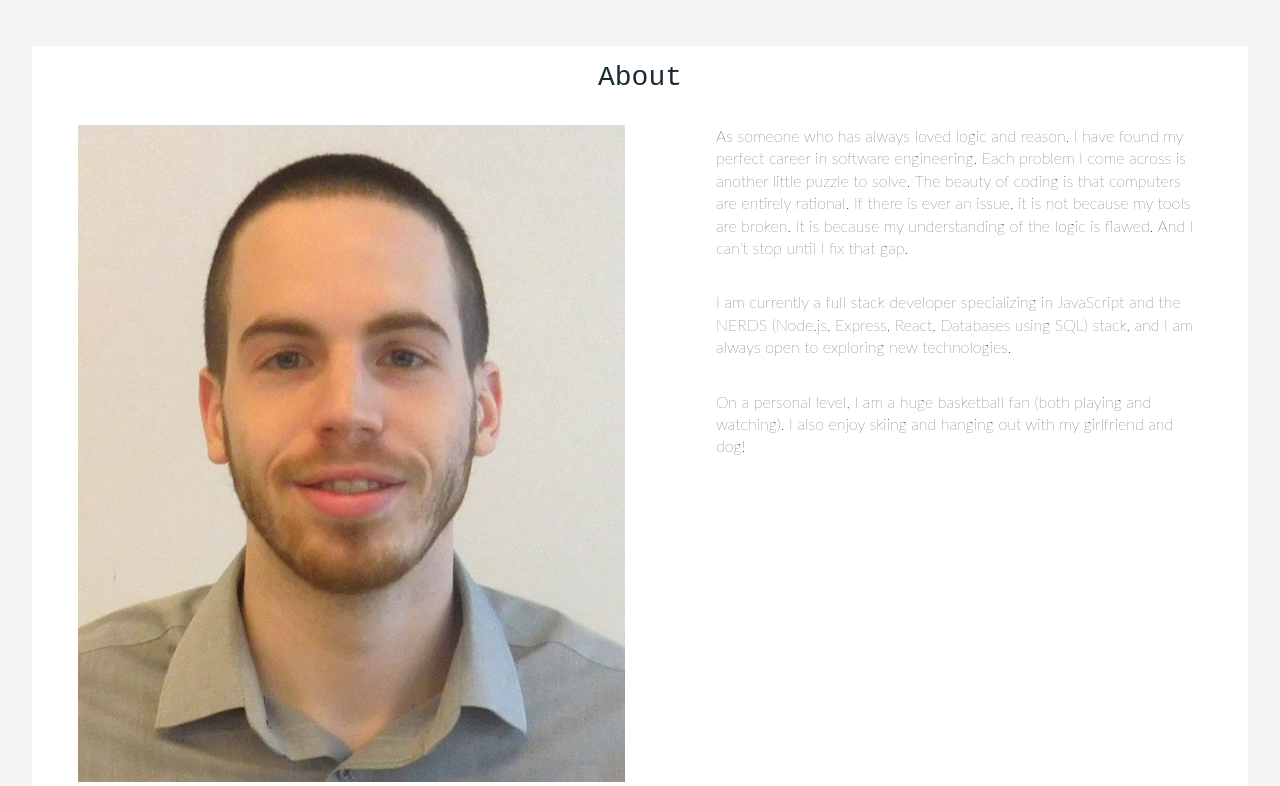
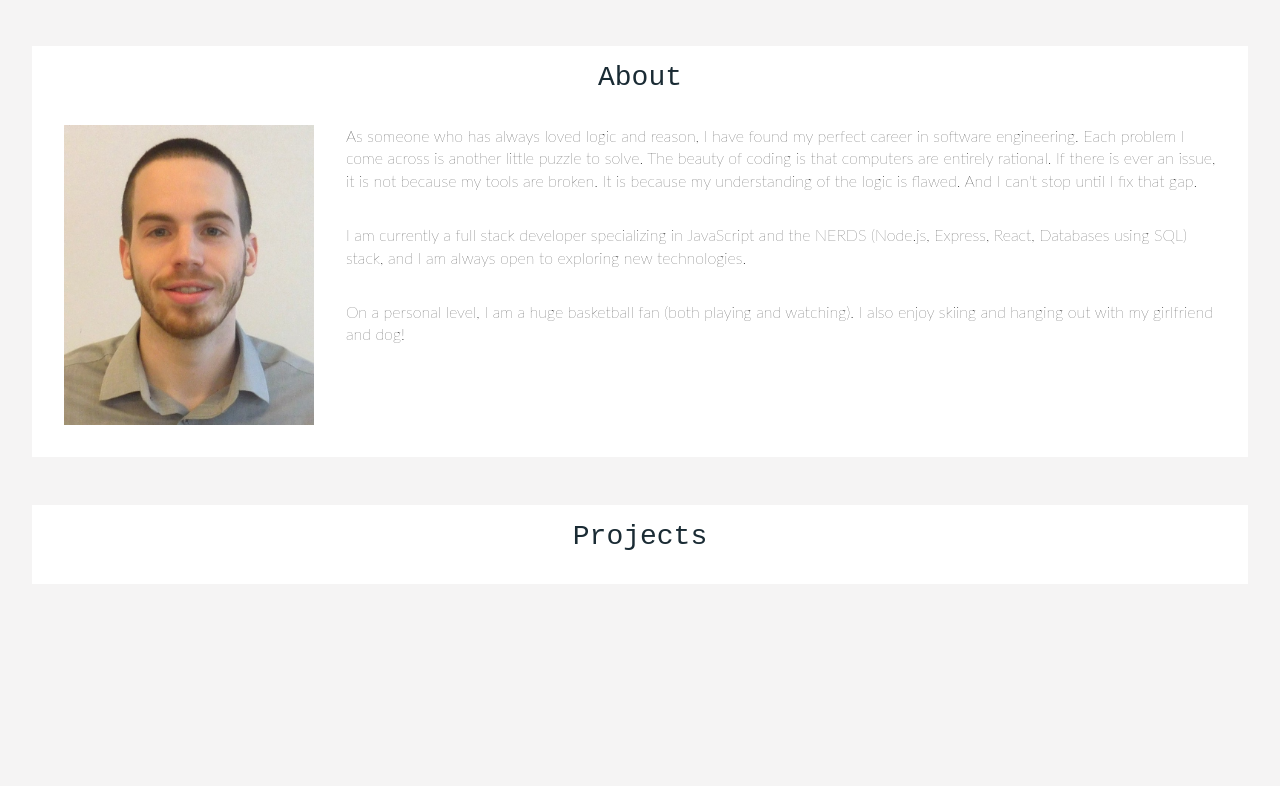
Before and after one commit to camr1993/camr1993.github.io, a plain HTML site: page index.html in a window 1280 px wide. Shown: the part 854-1640 px from the top of the page. After the commit the page ends 1438 px from the top, so only its background shows below. Drawn offline with Linux system fonts and the light colour scheme.

Commit message:
moving on to projects

```diff
--- a/style.css
+++ b/style.css
@@ -18,6 +18,7 @@ body {
   color: white;
   position: sticky;
   top: 0;
+  z-index: 2;
 }
 
 #name {
@@ -120,20 +121,23 @@ p {
 #about-sub {
   margin-top: 2em;
   display: flex;
-  justify-content: space-around;
+  align-items: center;
 }
 
 #about-sub img {
-  width: 45%;
+  height: 300px;
+  padding-left: 2em;
 }
 
 #about-words {
-  width: 40%;
+  padding-left: 2em;
+  padding-right: 2em;
   display: flex;
   flex-direction: column;
   line-height: 1.4em;
   font-family: Lato, sans-serif;
   font-weight: lighter;
+  align-self: flex-start;
 }
 
 .about-me {
```
